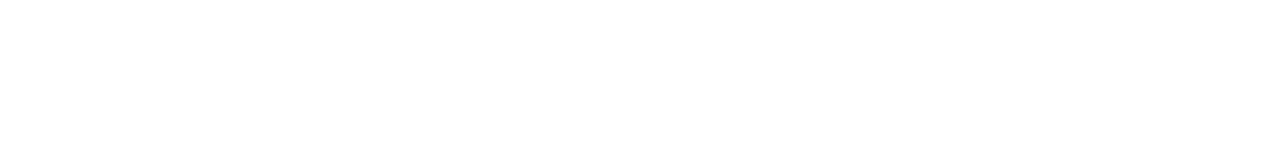
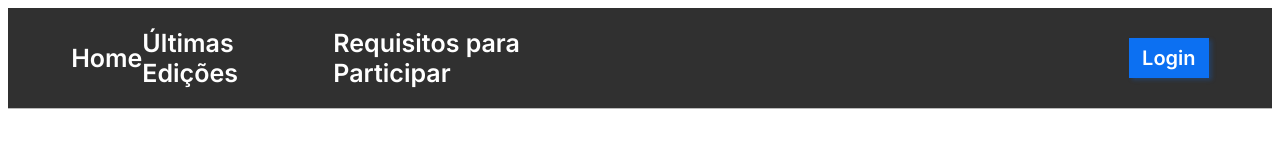
Before and after one commit to luizodm/bootcamp-dnc, a plain HTML site: page index.html in a window 1280 px wide. Drawn offline with Linux system fonts and the light colour scheme.

Commit message:
Criação do Estilo CSS do Menu

```diff
--- a/index.html
+++ b/index.html
@@ -4,8 +4,19 @@
     <meta charset="UTF-8">
     <meta name="viewport" content="width=device-width, initial-scale=1.0">
     <title>Bootcamp DNC</title>
+    <link rel="preconnect" href="https://fonts.googleapis.com">
+    <link rel="preconnect" href="https://fonts.gstatic.com" crossorigin>
+    <link href="https://fonts.googleapis.com/css2?family=Inter:wght@100..900&display=swap" rel="stylesheet">
+    <link rel="stylesheet" href="style.css">
 </head>
 <body>
-
+    <nav id="principal">
+        <div id="menu">
+            <a href="">Home</a>
+            <a href="">Últimas Edições</a>
+            <a href="">Requisitos para Participar</a>
+        </div>
+        <button>Login</button>
+    </nav>
 </body>
 </html>
--- /dev/null
+++ b/style.css
@@ -0,0 +1,48 @@
+#body {
+    margin: 0px;
+    padding: 0px;
+}
+
+#principal {
+    width: 100%;
+    height: 100px;
+    background-color: #303030;
+    display: flex;
+    justify-content: space-between;
+    align-items: center;
+    border-bottom: 1px solid #BABABA;
+}
+
+    #menu {
+        display: flex;
+        width: 45%;
+        justify-content: space-around;
+        align-items: center;
+        margin-left: 5%;
+    }
+
+    #principal div a{
+        font-family: "Inter";
+        font-size: 25px;
+        font-weight: 600;
+        color: #FFFFFF;
+        text-decoration: none;
+    }
+
+        #principal div a:hover{
+            color: #CCCCCC;
+        }
+
+    #principal button {
+        margin-right: 5%;
+        background-color: #0C70F2;
+        border: 0px;
+        height: 40px;
+        width: 80px;
+        font-family: "Inter";
+        font-size: 20px;
+        font-weight: 600;
+        color: #FFFFFF;
+        box-shadow: 3px 2px 4px 0px #0C70F240;
+        cursor: pointer;
+    }
```
